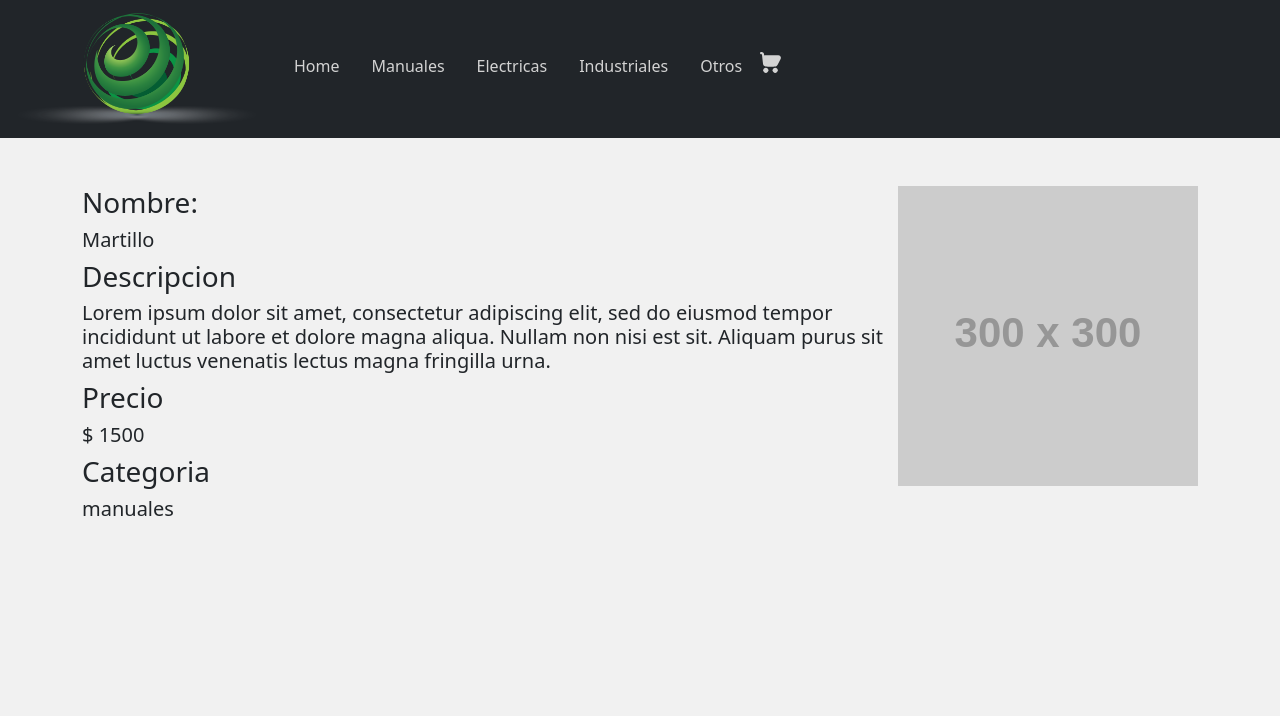
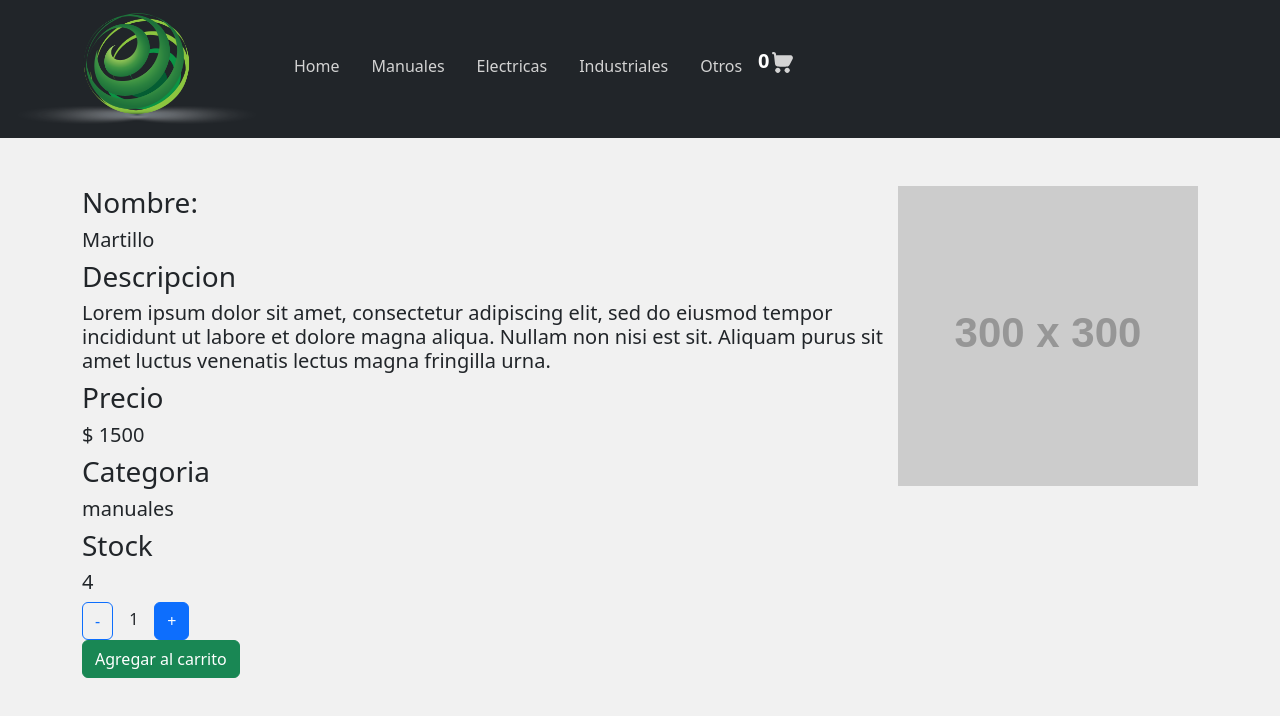
Before and after one commit to edubott/CorreccionEntregaFinal-Bottegaro, a React (Create React App) app: page /item/1 in a window 1280 px wide. Shown: the top 716 px of the page. Built offline with nearby package versions, Linux system fonts and the light colour scheme.

Commit message:
Entrega fina- Bottegaro

```diff
--- a/src/App.js
+++ b/src/App.js
@@ -4,9 +4,33 @@ import ItemDetail from "./componentes/ItemDetail/ItemDetail";
 import "bootstrap/dist/css/bootstrap.min.css";
 import { BrowserRouter, Routes, Route, Navigate } from "react-router-dom";
 import "./index.css";
+import { CartContext } from "./context/CartContext";
+import { useState } from "react";
 
 function App() {
+  const [cart, setCart] = useState([]);
+
+  const agregarAlCarrito = (producto) => {
+    setCart([...cart, producto]);
+  };
+
+  const isInCart = (id) => {
+    return cart.some((prod) => prod.id === id);
+  };
+
+  const totalCantidad = () => {
+    return cart.reduce((acc, prod) => acc + prod.cantidad, 0);
+  };
+
   return (
+    <CartContext.Provider
+      value={{
+        cart,
+        agregarAlCarrito,
+        isInCart,
+        totalCantidad,
+      }}
+    >
       <BrowserRouter>
         <Navbar />
 
@@ -17,6 +41,7 @@ function App() {
           <Route path="*" element={<Navigate to={"/"} />} />
         </Routes>
       </BrowserRouter>
+    </CartContext.Provider>
   );
 }
 
--- a/src/componentes/CartWidget/CartWidget.js
+++ b/src/componentes/CartWidget/CartWidget.js
@@ -1,6 +1,14 @@
+import { useContext } from "react";
+
+import { CartContext } from "../../context/CartContext";
+
 export const CartWidget = ({ color }) => {
+  const { cart } = useContext(CartContext);
+
   return (
     <p className="navbar_link">
+      <span style={{ color: "white" }}>{cart.length}</span>
+
       <svg
         style={{ cursor: "pointer" }}
         width="25px"
@@ -10,7 +18,19 @@ export const CartWidget = ({ color }) => {
         xmlns="http://www.w3.org/2000/svg"
       >
         <path
-          d="M4.46785 10.2658C4.47574 10.3372 4.48376 10.4094 4.49187 10.4823L4.61751 11.6131C4.7057 12.4072 4.78218 13.0959 4.91562 13.6455C5.05917 14.2367 5.29582 14.7937 5.78931 15.2354C6.28281 15.6771 6.86251 15.8508 7.46598 15.9281C8.02694 16.0001 8.71985 16 9.51887 16H14.8723C15.4201 16 15.9036 16 16.3073 15.959C16.7448 15.9146 17.1698 15.8162 17.5785 15.5701C17.9872 15.324 18.2731 14.9944 18.5171 14.6286C18.7422 14.291 18.9684 13.8637 19.2246 13.3797L21.7141 8.67734C22.5974 7.00887 21.3879 4.99998 19.5 4.99998L9.39884 4.99998C8.41604 4.99993 7.57525 4.99988 6.90973 5.09287C6.5729 5.13994 6.24284 5.21529 5.93326 5.34375L5.78941 4.04912C5.65979 2.88255 4.67375 2 3.5 2H3C2.44772 2 2 2.44771 2 3C2 3.55228 2.44772 4 3 4H3.5C3.65465 4 3.78456 4.11628 3.80164 4.26998L4.46785 10.2658Z"
+          d="M4.46785 10.2658C4.47574
+          10.3372 4.48376 10.4094 4.49187
+          10.4823L4.61751 11.6131C4.7057
+          12.4072 4.78218 13.0959 4.91562
+          13.6455C5.05917 14.2367 5.29582
+          14.7937 5.78931 15.2354C6.28281
+          15.6771 6.86251 15.8508 7.46598
+          15.9281C8.02694 16.0001 8.71985
+          16 9.51887 16H14.8723C15.4201 16
+          15.9036 16 16.3073 15.959C16.7448
+          15.9146 17.1698 15.8162 17.5785
+          15.5701C17.9872 15.324 18.2731
+          14.9944 18.5171 14.6286C18.7422 14.291 18.9684 13.8637 19.2246 13.3797L21.7141 8.67734C22.5974 7.00887 21.3879 4.99998 19.5 4.99998L9.39884 4.99998C8.41604 4.99993 7.57525 4.99988 6.90973 5.09287C6.5729 5.13994 6.24284 5.21529 5.93326 5.34375L5.78941 4.04912C5.65979 2.88255 4.67375 2 3.5 2H3C2.44772 2 2 2.44771 2 3C2 3.55228 2.44772 4 3 4H3.5C3.65465 4 3.78456 4.11628 3.80164 4.26998L4.46785 10.2658Z"
           fill={color}
         />
         <path
--- /dev/null
+++ b/src/componentes/ItemCount/ItemCount.js
@@ -0,0 +1,28 @@
+const ItemCount = ({ max, cantidad, setCantidad, agregar }) => {
+  const handleRestar = () => {
+    cantidad > 1 && setCantidad(cantidad - 1);
+  };
+  const handleSumar = () => {
+    cantidad < max && setCantidad(cantidad + 1);
+  };
+
+  return (
+    <div>
+      <button onClick={handleRestar} className="btn btn-outline-primary">
+        -
+      </button>
+      <span className="mx-3">{cantidad}</span>
+      <button onClick={handleSumar} className="btn btn-primary">
+        +
+      </button>
+
+      <br />
+
+      <button onClick={agregar} className="btn btn-success">
+        Agregar al carrito
+      </button>
+    </div>
+  );
+};
+
+export default ItemCount;
--- a/src/componentes/ItemDetail/ItemDetail.js
+++ b/src/componentes/ItemDetail/ItemDetail.js
@@ -1,13 +1,26 @@
-import { useEffect, useState } from "react";
-import { useParams, useNavigate } from "react-router-dom";
+import { useContext, useEffect, useState } from "react";
+import { useParams, useNavigate, Link } from "react-router-dom";
 import { pedirDatos } from "../../helpers/pedirDatos";
 import Spinner from "../Spinner/Spinner";
+import ItemCount from "../ItemCount/ItemCount";
+import { CartContext } from "../../context/CartContext";
 
 const ItemDetail = () => {
+  const { agregarAlCarrito, isInCart } = useContext(CartContext);
+
+  const [cantidad, setCantidad] = useState(1);
   const { id } = useParams();
   const [producto, setProducto] = useState(null);
   const [loading, setloading] = useState(true);
   const navigate = useNavigate();
+  console.log(producto);
+  const handleAgregar = () => {
+    const newProducto = {
+      ...producto,
+      cantidad,
+    };
+    agregarAlCarrito(newProducto);
+  };
 
   useEffect(() => {
     pedirDatos()
@@ -47,11 +60,26 @@ const ItemDetail = () => {
           <h5>$ {producto.price}</h5>
           <h3>Categoria</h3>
           <h5>{producto.categoria}</h5>
+          <h3>Stock</h3>
+          <h5>{producto.stock - cantidad}</h5>
         </div>
         <div>
           <img alt="producto" src={producto.img} />
         </div>
       </div>
+
+      {isInCart(producto.id) ? (
+        <Link to="/cart" className="btn btn-success">
+          Terminar mi compra
+        </Link>
+      ) : (
+        <ItemCount
+          max={producto.stock}
+          cantidad={cantidad}
+          setCantidad={setCantidad}
+          agregar={handleAgregar}
+        />
+      )}
     </div>
   ) : null;
 };
--- /dev/null
+++ b/src/context/CartContext.js
@@ -0,0 +1,3 @@
+import { createContext } from "react";
+
+export const CartContext = createContext();
--- a/src/data/MOCK_DATA.json
+++ b/src/data/MOCK_DATA.json
@@ -5,7 +5,8 @@
       "description": "Lorem ipsum dolor sit amet, consectetur adipiscing elit, sed do eiusmod tempor incididunt ut labore et dolore magna aliqua. Nullam non nisi est sit. Aliquam purus sit amet luctus venenatis lectus magna fringilla urna.",
       "price": 1500,
       "categoria": "manuales",
-      "img": "https://via.placeholder.com/300"
+      "img": "https://via.placeholder.com/300",
+      "stock": "5"
     },
     {
       "id": 2,
@@ -13,7 +14,8 @@
       "description": "Lorem ipsum dolor sit amet, consectetur adipiscing elit, sed do eiusmod tempor incididunt ut labore et dolore magna aliqua. Nullam non nisi est sit. Aliquam purus sit amet luctus venenatis lectus magna fringilla urna.",
       "price": 50000,
       "categoria": "electricas",
-      "img": "https://via.placeholder.com/300"
+      "img": "https://via.placeholder.com/300",
+      "stock": "29"
     },
     {
       "id": 3,
@@ -21,7 +23,8 @@
       "description": "Lorem ipsum dolor sit amet, consectetur adipiscing elit, sed do eiusmod tempor incididunt ut labore et dolore magna aliqua. Nullam non nisi est sit. Aliquam purus sit amet luctus venenatis lectus magna fringilla urna.",
       "price": 1500,
       "categoria": "manuales",
-      "img": "https://via.placeholder.com/300"
+      "img": "https://via.placeholder.com/300",
+      "stock": "7"
     },
     {
       "id": 4,
@@ -29,7 +32,8 @@
       "description": "Lorem ipsum dolor sit amet, consectetur adipiscing elit, sed do eiusmod tempor incididunt ut labore et dolore magna aliqua. Nullam non nisi est sit. Aliquam purus sit amet luctus venenatis lectus magna fringilla urna.",
       "price": 1500,
       "categoria": "industriales",
-      "img": "https://via.placeholder.com/300"
+      "img": "https://via.placeholder.com/300",
+      "stock": "16"
     },
     {
       "id": 5,
@@ -37,7 +41,8 @@
       "description": "Lorem ipsum dolor sit amet, consectetur adipiscing elit, sed do eiusmod tempor incididunt ut labore et dolore magna aliqua. Nullam non nisi est sit. Aliquam purus sit amet luctus venenatis lectus magna fringilla urna.",
       "price": 1500,
       "categoria": "otros",
-      "img": "https://via.placeholder.com/300"
+      "img": "https://via.placeholder.com/300",
+      "stock": "8"
     },
     {
       "id": 6,
@@ -45,7 +50,8 @@
       "description": "Lorem ipsum dolor sit amet, consectetur adipiscing elit, sed do eiusmod tempor incididunt ut labore et dolore magna aliqua. Nullam non nisi est sit. Aliquam purus sit amet luctus venenatis lectus magna fringilla urna.",
       "price": 1500,
       "categoria": "industriales",
-      "img": "https://via.placeholder.com/300"
+      "img": "https://via.placeholder.com/300",
+      "stock": "3"
     },
     {
       "id": 7,
```
Lines whose indentation alone changed are shown as unchanged.
